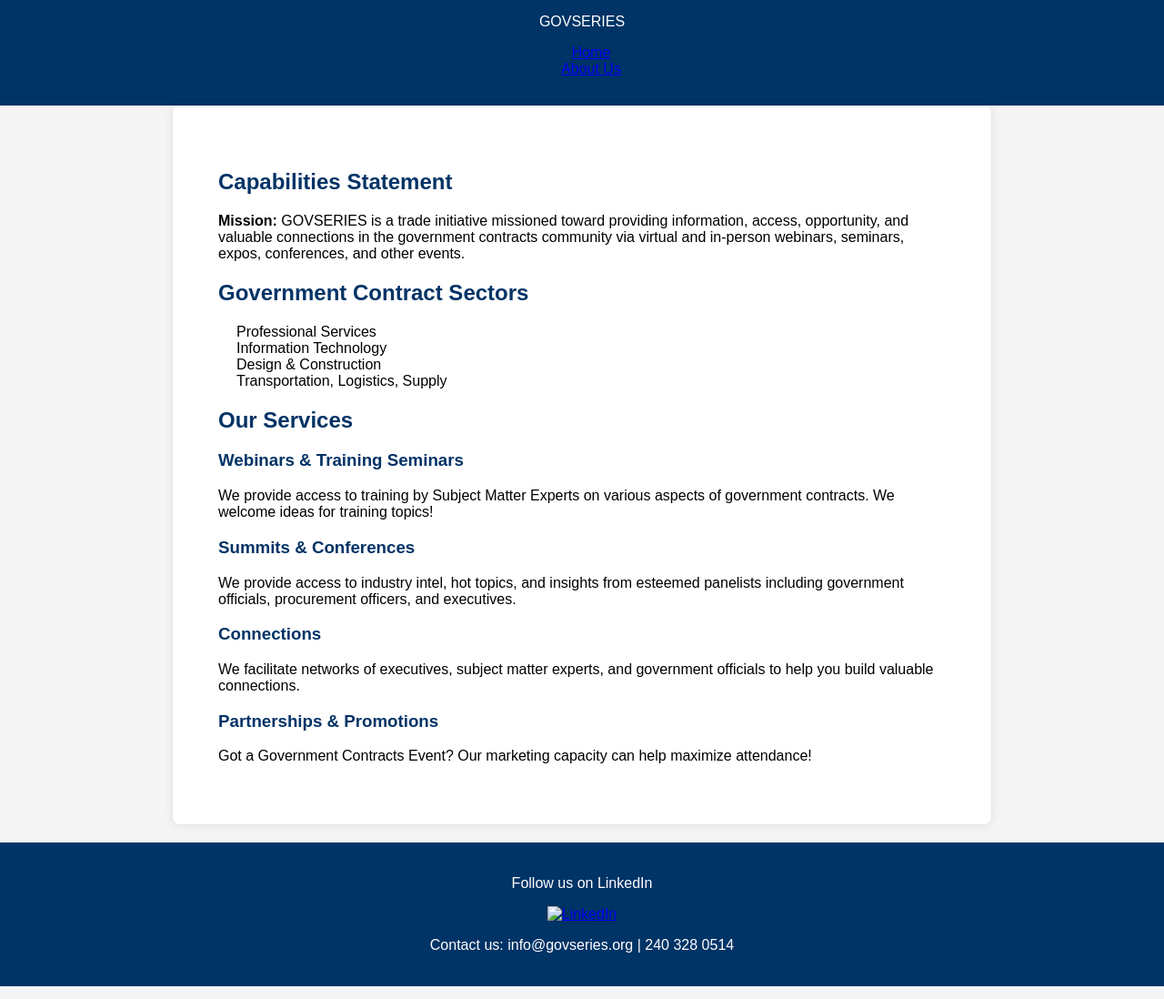
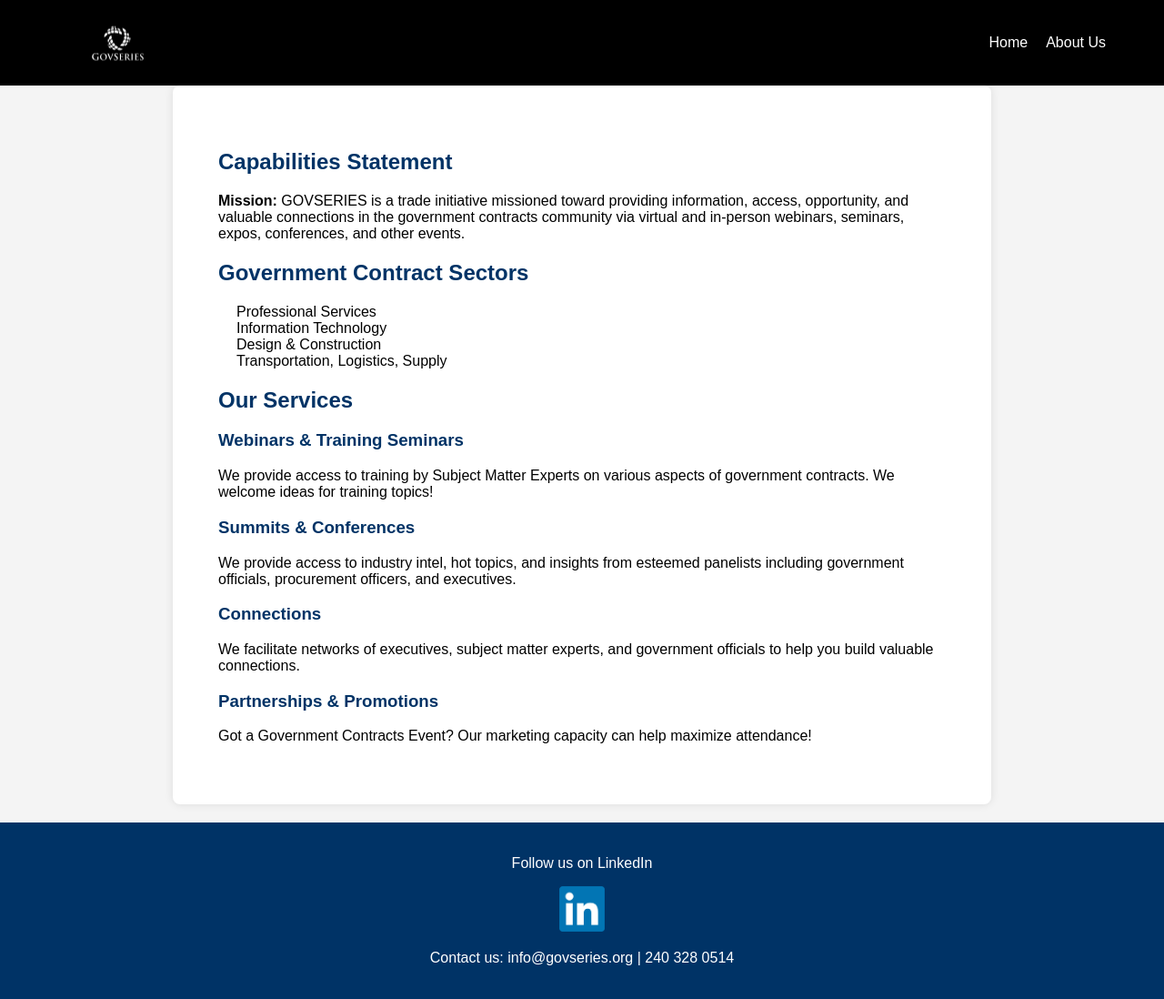
Before and after one commit to rock-das-codes/contst-, a plain HTML site: page about.html in a window 1280 px wide. Shown: the whole page at 91% size. Drawn offline with Linux system fonts and the light colour scheme.

Commit message:
new update

```diff
--- a/about.html
+++ b/about.html
@@ -4,12 +4,12 @@
     <meta charset="UTF-8">
     <meta name="viewport" content="width=device-width, initial-scale=1.0">
     <title>About Us - GovSeries</title>
-    <link rel="stylesheet" href="styles.css">
+    <!-- <link rel="stylesheet" href="styles.css"> -->
 </head>
 <body>
     <header>
         <nav>
-            <div class="logo">GOVSERIES</div>
+            <img src="image (7).png" alt="GovSeries Logo" class="logo-image">
             <ul>
                 <li><a href="index.html">Home</a></li>
                 <li><a href="#">About Us</a></li>
@@ -47,7 +47,7 @@
 
     <footer>
         <p>Follow us on LinkedIn</p>
-        <a href="#"><img src="linkedin-logo.png" alt="LinkedIn"></a>
+        <a href="#"><img src="LinkedIn_logo_initials.webp" alt="LinkedIn"></a>
         <p>Contact us: info@govseries.org | 240 328 0514</p>
     </footer>
 </body>
@@ -60,11 +60,33 @@
         padding: 0;
         background-color: #f4f4f4;
     }
+    a{
+        text-decoration: none;
+        color: white;
+        padding: 10px;
+    }
+    nav {
+        display: flex;
+        justify-content: space-between;
+        align-items: center;
+        padding: 0 50px;
+        color:white;
+    }
+    nav ul {
+        display: flex;
+        justify-content: center;
+        align-items: center;
+        padding: 4px;
+        color: #f4f4f4;
+    }
+    nav img{
+        scale: 0.5;
+    }
     header {
-        background: #003366;
+        background: #000000;
         color: white;
-        padding: 15px 0;
-        text-align: center;
+
+
     }
     .about {
         padding: 50px;
@@ -88,4 +110,8 @@
         color: white;
         margin-top: 20px;
     }
+    footer img{
+        width: 50px;
+        height: 50px;
+    }
 </style>
```
Also changed, not shown: index.html (+18 -4 lines), Firefly Create a digital image with a smooth gradient transitioning from a deep, dark blue at the to.jpg (added), Flyer-3.jpg (added), LinkedIn_logo_initials.webp (added), image (7).png (added).
